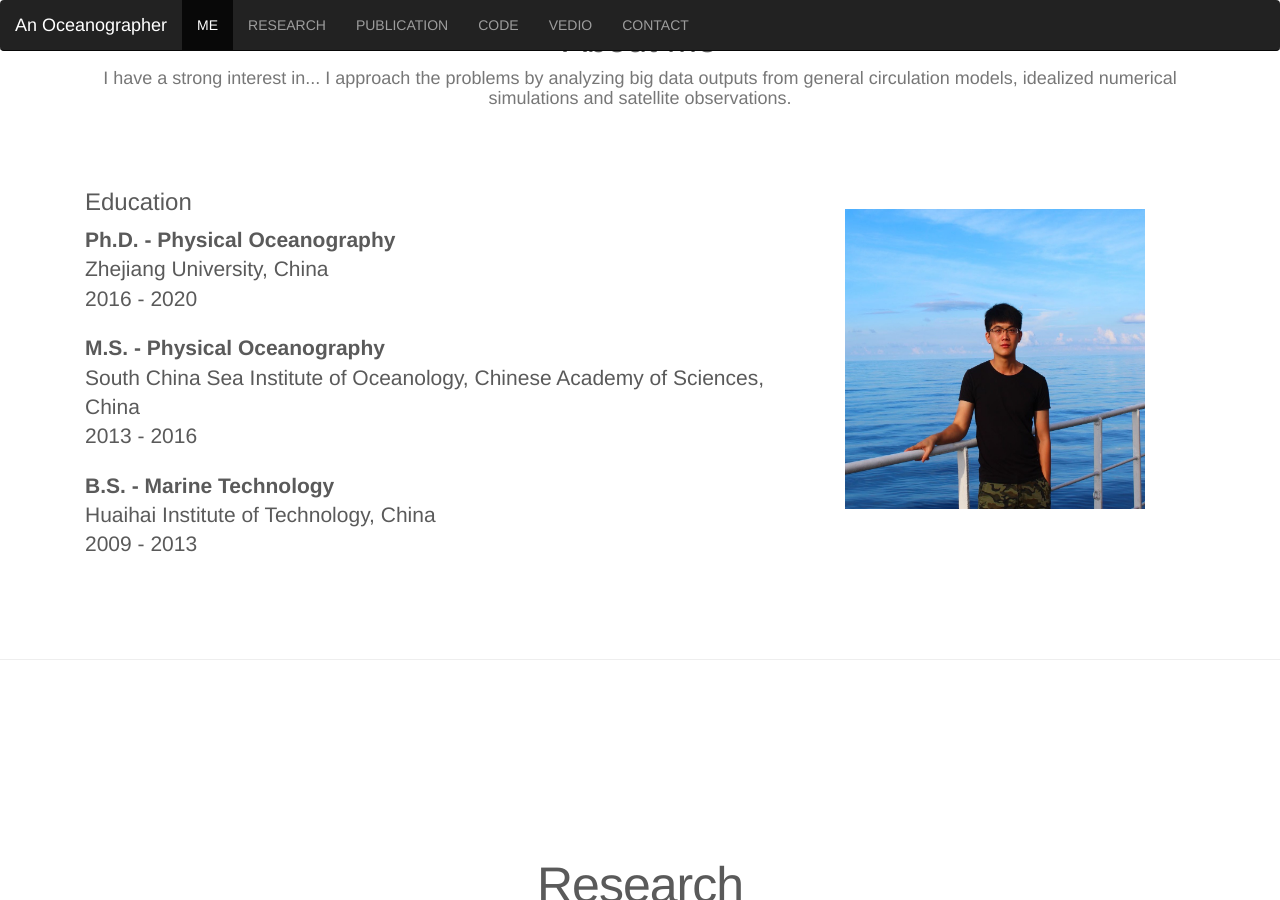
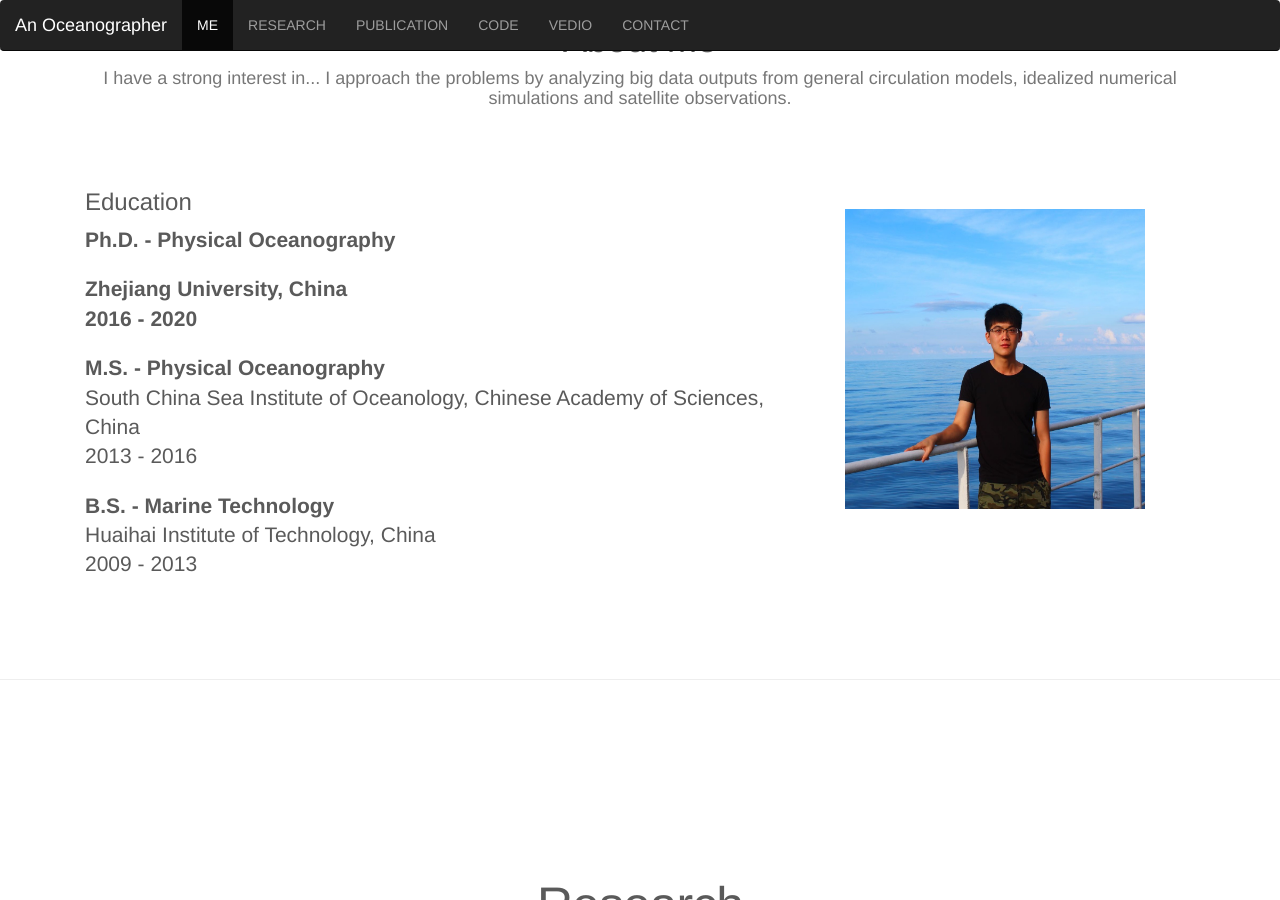
Before and after one commit to liutongya/liutongya.github.io, a Jekyll site: the page built from index.html, in a window 1280 px wide and 900 px high, scrolled down 1282 px. Built offline with Jekyll 4.4.1, drawn with Linux system fonts in a browser that asks for light colours.

Commit message:
Update index.html

```diff
--- a/index.html
+++ b/index.html
@@ -67,7 +67,8 @@
               <div class=""row featurette"">
                   <div class="col-lg-8">
                       <h3 class="section-heading">Education</h3>
-                      <p class="lead-dark lead"> <b>Ph.D. - Physical Oceanography</b><br>Zhejiang University, China<br>2016 - 2020
+                      <p class="lead-dark lead"> <b>Ph.D. - Physical Oceanography</b><br>
+                      <p class="lead-dark lead"> <b>Zhejiang University, China<br>2016 - 2020
                       </p>
                       <p class="lead-dark lead"> <b>M.S. - Physical Oceanography</b><br>South China Sea Institute of Oceanology, Chinese Academy of Sciences, China<br>2013 - 2016
                       </p>
```
